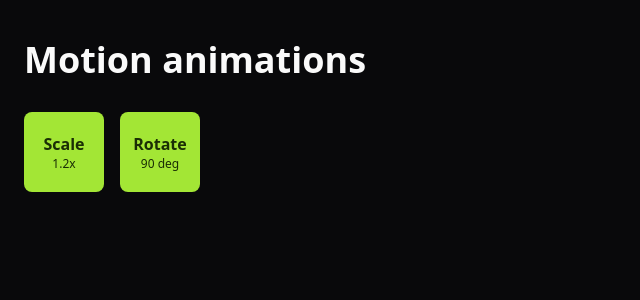
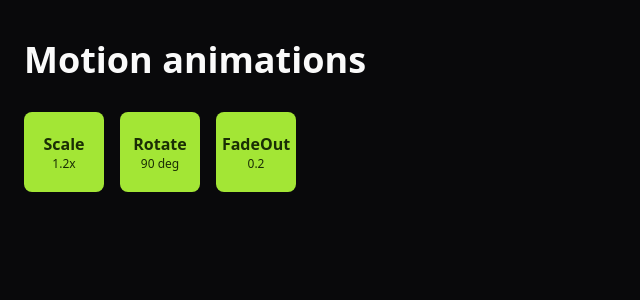
Before and after one commit to victorbadaro/react-motion-example, a React (Vite) app: page / in a window 1280 px wide. Shown: the top 300 px of the page, without its empty margins (0-640 px from the left). Built offline with nearby package versions, Linux system fonts and the light colour scheme.

Commit message:
feat: add fade out component

```diff
--- a/src/app.tsx
+++ b/src/app.tsx
@@ -1,3 +1,4 @@
+import { FadeOut } from './components/fade-out';
 import { Rotate } from './components/rotate';
 import { Scale } from './components/scale';
 
@@ -11,6 +12,7 @@ export function App() {
 					<div className="flex flex-wrap items-center justify-start gap-4">
 						<Scale />
 						<Rotate />
+						<FadeOut />
 					</div>
 				</div>
 			</div>
--- /dev/null
+++ b/src/components/fade-out.tsx
@@ -0,0 +1,24 @@
+import { motion } from 'motion/react';
+import type { ComponentProps } from 'react';
+import { twMerge } from 'tailwind-merge';
+
+interface FadeOutProps extends ComponentProps<'div'> {
+	value?: number;
+}
+
+export function FadeOut({ value = 0.2, className }: FadeOutProps) {
+	return (
+		<motion.div
+			className={twMerge('flex flex-col items-center justify-center size-20 rounded-lg font-semibold cursor-pointer bg-lime-400 text-lime-950', className)}
+			whileHover={{
+				opacity: value
+			}}
+			whileTap={{
+				opacity: value * 2
+			}}
+		>
+			FadeOut
+			<span className="text-xs font-normal">{value}</span>
+		</motion.div>
+	);
+}
```
